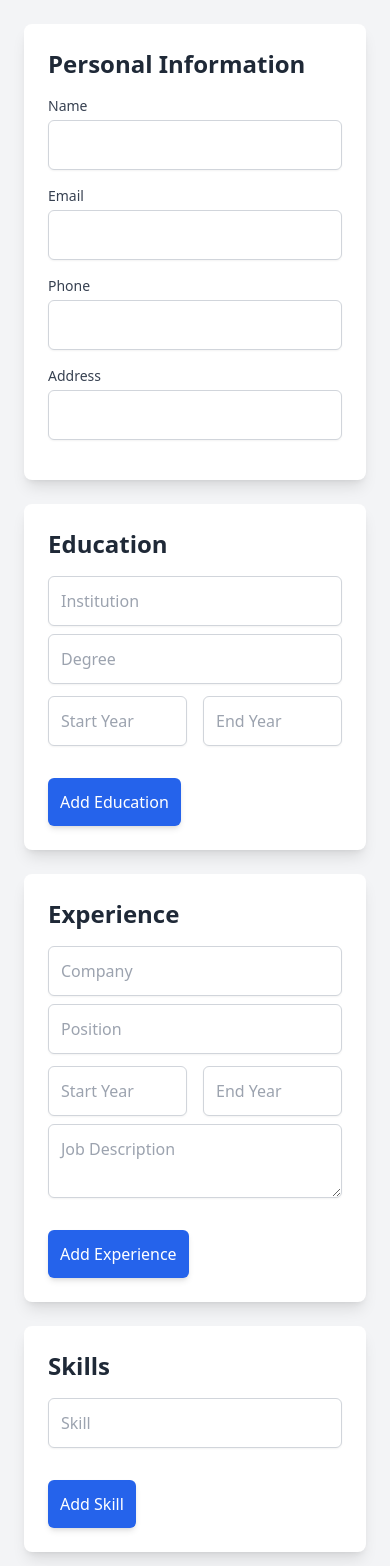
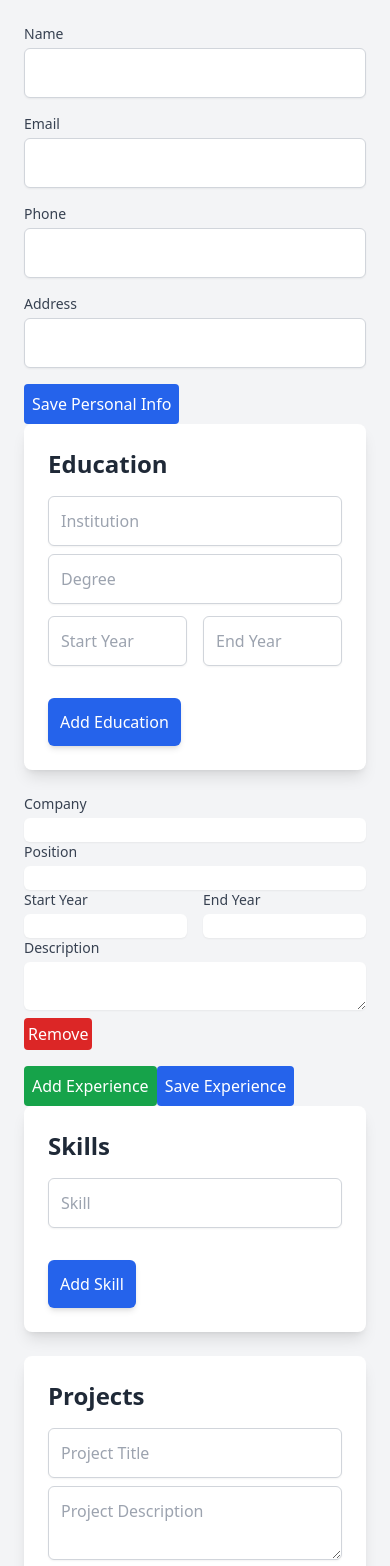
Before and after one commit to akhileshojha/resume-builder, a React (Create React App) app: page / in a window 390 px wide. Shown: the top 1566 px of the page. Built offline with nearby package versions, Linux system fonts and the light colour scheme.

Commit message:
validationSchema, PersonalInfoForm and ExperienceForm

```diff
--- a/package.json
+++ b/package.json
@@ -2,6 +2,7 @@
   "private": true,
   "dependencies": {
     "@babel/plugin-proposal-private-property-in-object": "^7.21.11",
+    "@hookform/resolvers": "^3.9.0",
     "@testing-library/jest-dom": "^5.17.0",
     "@testing-library/react": "^13.4.0",
     "@testing-library/user-event": "^13.5.0",
@@ -11,10 +12,12 @@
     "@types/react-dom": "^18.3.0",
     "react": "^18.3.1",
     "react-dom": "^18.3.1",
+    "react-hook-form": "^7.53.0",
     "react-router-dom": "^6.26.1",
     "react-scripts": "5.0.1",
     "typescript": "^4.9.5",
-    "web-vitals": "^2.1.4"
+    "web-vitals": "^2.1.4",
+    "yup": "^1.4.0"
   },
   "scripts": {
     "start": "react-scripts start",
--- a/src/components/ResumeForm/ExperienceForm.tsx
+++ b/src/components/ResumeForm/ExperienceForm.tsx
@@ -1,4 +1,7 @@
 import React from 'react';
+import { useForm, useFieldArray } from 'react-hook-form';
+import { yupResolver } from '@hookform/resolvers/yup';
+import { experienceSchema } from './validationSchemas'; // Updated schema import
 
 interface Experience {
   company: string;
@@ -8,79 +11,114 @@ interface Experience {
   description: string;
 }
 
-interface ExperienceProps {
+interface ExperienceFormProps {
   experience: Experience[];
   onChange: (experience: Experience[]) => void;
 }
 
-const ExperienceForm: React.FC<ExperienceProps> = ({ experience, onChange }) => {
-  const handleExperienceChange = (index: number, e: React.ChangeEvent<HTMLInputElement | HTMLTextAreaElement>) => {
-    const updatedExperience = experience.map((exp, i) =>
-      i === index ? { ...exp, [e.target.name]: e.target.value } : exp
-    );
-    onChange(updatedExperience);
-  };
+const ExperienceForm: React.FC<ExperienceFormProps> = ({ experience, onChange }) => {
+  const { register, control, handleSubmit, formState: { errors } } = useForm<{
+    experience: Experience[];
+  }>({
+    resolver: yupResolver(experienceSchema), // Resolver with the correct schema
+    defaultValues: { experience } // Make sure experience is an array, even if empty
+  });
 
-  const addExperience = () => {
-    onChange([...experience, { company: '', position: '', startYear: '', endYear: '', description: '' }]);
+  const { fields, append, remove } = useFieldArray({
+    control,
+    name: "experience"
+  });
+
+  const onSubmit = (data: { experience: Experience[] }) => {
+    onChange(data.experience);
   };
 
   return (
-    <div className="p-6 bg-white shadow-lg rounded-lg mb-6">
-      <h2 className="text-2xl font-bold text-gray-800 mb-4">Experience</h2>
-      {experience.map((exp, index) => (
-        <div key={index} className="mb-4">
+    <form onSubmit={handleSubmit(onSubmit)} className="space-y-4">
+      {fields.map((item, index) => (
+        <div key={item.id}>
+          <div>
+            <label className="block text-sm font-medium text-gray-700">Company</label>
             <input
               type="text"
-            name="company"
-            value={exp.company}
-            onChange={(e) => handleExperienceChange(index, e)}
-            placeholder="Company"
-            className="mt-1 p-3 block w-full border border-gray-300 rounded-md shadow-sm focus:ring-blue-500 focus:border-blue-500 sm:text-sm mb-2"
+              {...register(`experience.${index}.company` as const)}
+              className="mt-1 block w-full shadow-sm sm:text-sm border-gray-300 rounded-md"
             />
+            {errors.experience?.[index]?.company && (
+              <span className="text-red-500">{errors.experience[index]?.company?.message}</span>
+            )}
+          </div>
+
+          <div>
+            <label className="block text-sm font-medium text-gray-700">Position</label>
             <input
               type="text"
-            name="position"
-            value={exp.position}
-            onChange={(e) => handleExperienceChange(index, e)}
-            placeholder="Position"
-            className="mt-1 p-3 block w-full border border-gray-300 rounded-md shadow-sm focus:ring-blue-500 focus:border-blue-500 sm:text-sm mb-2"
+              {...register(`experience.${index}.position` as const)}
+              className="mt-1 block w-full shadow-sm sm:text-sm border-gray-300 rounded-md"
             />
+            {errors.experience?.[index]?.position && (
+              <span className="text-red-500">{errors.experience[index]?.position?.message}</span>
+            )}
+          </div>
+
           <div className="grid grid-cols-2 gap-4">
+            <div>
+              <label className="block text-sm font-medium text-gray-700">Start Year</label>
               <input
                 type="text"
-              name="startYear"
-              value={exp.startYear}
-              onChange={(e) => handleExperienceChange(index, e)}
-              placeholder="Start Year"
-              className="mt-1 p-3 block w-full border border-gray-300 rounded-md shadow-sm focus:ring-blue-500 focus:border-blue-500 sm:text-sm"
+                {...register(`experience.${index}.startYear` as const)}
+                className="mt-1 block w-full shadow-sm sm:text-sm border-gray-300 rounded-md"
               />
+              {errors.experience?.[index]?.startYear && (
+                <span className="text-red-500">{errors.experience[index]?.startYear?.message}</span>
+              )}
+            </div>
+
+            <div>
+              <label className="block text-sm font-medium text-gray-700">End Year</label>
               <input
                 type="text"
-              name="endYear"
-              value={exp.endYear}
-              onChange={(e) => handleExperienceChange(index, e)}
-              placeholder="End Year"
-              className="mt-1 p-3 block w-full border border-gray-300 rounded-md shadow-sm focus:ring-blue-500 focus:border-blue-500 sm:text-sm"
+                {...register(`experience.${index}.endYear` as const)}
+                className="mt-1 block w-full shadow-sm sm:text-sm border-gray-300 rounded-md"
               />
+              {errors.experience?.[index]?.endYear && (
+                <span className="text-red-500">{errors.experience[index]?.endYear?.message}</span>
+              )}
             </div>
+          </div>
+
+          <div>
+            <label className="block text-sm font-medium text-gray-700">Description</label>
             <textarea
-            name="description"
-            value={exp.description}
-            onChange={(e) => handleExperienceChange(index, e)}
-            placeholder="Job Description"
-            className="mt-2 p-3 block w-full border border-gray-300 rounded-md shadow-sm focus:ring-blue-500 focus:border-blue-500 sm:text-sm"
+              {...register(`experience.${index}.description` as const)}
+              className="mt-1 block w-full shadow-sm sm:text-sm border-gray-300 rounded-md"
             />
+            {errors.experience?.[index]?.description && (
+              <span className="text-red-500">{errors.experience[index]?.description?.message}</span>
+            )}
+          </div>
+
+          <button
+            type="button"
+            onClick={() => remove(index)}
+            className="mt-2 p-1 bg-red-600 text-white rounded"
+          >
+            Remove
+          </button>
         </div>
       ))}
+
       <button
         type="button"
-        onClick={addExperience}
-        className="mt-4 p-3 bg-blue-600 text-white rounded-md shadow-md hover:bg-blue-700 transition duration-300"
+        onClick={() => append({ company: '', position: '', startYear: '', endYear: '', description: '' })}
+        className="mt-4 p-2 bg-green-600 text-white rounded"
       >
         Add Experience
       </button>
-    </div>
+      <button type="submit" className="mt-4 p-2 bg-blue-600 text-white rounded">
+        Save Experience
+      </button>
+    </form>
   );
 };
 
--- a/src/components/ResumeForm/PersonalInfoForm.tsx
+++ b/src/components/ResumeForm/PersonalInfoForm.tsx
@@ -1,4 +1,7 @@
 import React from 'react';
+import { useForm } from 'react-hook-form';
+import { yupResolver } from '@hookform/resolvers/yup';
+import { personalInfoSchema } from './validationSchemas';
 
 interface PersonalInfoProps {
   name: string;
@@ -9,50 +12,65 @@ interface PersonalInfoProps {
 }
 
 const PersonalInfoForm: React.FC<PersonalInfoProps> = ({ name, email, phone, address, onChange }) => {
+  const { register, handleSubmit, formState: { errors } } = useForm({
+    resolver: yupResolver(personalInfoSchema),
+  });
+  const onSubmit = (data: any) => {
+    console.log(data);
+    // You can handle form submission here
+  };
   return (
-    <div className="p-6 bg-white shadow-lg rounded-lg mb-6">
-      <h2 className="text-2xl font-bold text-gray-800 mb-4">Personal Information</h2>
-      <div className="mb-4">
+    <form onSubmit={handleSubmit(onSubmit)} className="space-y-4">
+      <div>
         <label className="block text-sm font-medium text-gray-700">Name</label>
         <input
           type="text"
-          name="name"
+          {...register('name')}
           value={name}
           onChange={onChange}
           className="mt-1 p-3 block w-full border border-gray-300 rounded-md shadow-sm focus:ring-blue-500 focus:border-blue-500 sm:text-sm"
         />
+        {errors.name && <span className="text-red-500">{errors.name.message}</span>}
       </div>
-      <div className="mb-4">
+
+      <div>
         <label className="block text-sm font-medium text-gray-700">Email</label>
         <input
           type="email"
-          name="email"
+          {...register('email')}
           value={email}
           onChange={onChange}
           className="mt-1 p-3 block w-full border border-gray-300 rounded-md shadow-sm focus:ring-blue-500 focus:border-blue-500 sm:text-sm"
         />
+        {errors.email && <span className="text-red-500">{errors.email.message}</span>}
       </div>
-      <div className="mb-4">
+
+      <div>
         <label className="block text-sm font-medium text-gray-700">Phone</label>
         <input
           type="text"
-          name="phone"
+          {...register('phone')}
           value={phone}
           onChange={onChange}
           className="mt-1 p-3 block w-full border border-gray-300 rounded-md shadow-sm focus:ring-blue-500 focus:border-blue-500 sm:text-sm"
         />
+        {errors.phone && <span className="text-red-500">{errors.phone.message}</span>}
       </div>
-      <div className="mb-4">
+
+      <div>
         <label className="block text-sm font-medium text-gray-700">Address</label>
         <input
           type="text"
-          name="address"
+          {...register('address')}
           value={address}
           onChange={onChange}
           className="mt-1 p-3 block w-full border border-gray-300 rounded-md shadow-sm focus:ring-blue-500 focus:border-blue-500 sm:text-sm"
         />
+        {errors.address && <span className="text-red-500">{errors.address.message}</span>}
       </div>
-    </div>
+
+      <button type="submit" className="mt-4 p-2 bg-blue-600 text-white rounded">Save Personal Info</button>
+    </form>
   );
 };
 
--- /dev/null
+++ b/src/components/ResumeForm/validationSchemas.tsx
@@ -0,0 +1,36 @@
+import * as yup from 'yup';
+
+const personalInfoSchema = yup.object().shape({
+  name: yup.string().required('Name is required'),
+  email: yup.string().email('Invalid email format').required('Email is required'),
+  phone: yup.string().required('Phone number is required'),
+  address: yup.string().required('Address is required'),
+});
+
+const educationSchema = yup.object().shape({
+  institution: yup.string().required('Institution name is required'),
+  degree: yup.string().required('Degree is required'),
+  startYear: yup.string().required('Start year is required'),
+  endYear: yup.string().required('End year is required'),
+});
+
+const experienceSchema = yup.object().shape({
+  experience: yup.array().of(
+    yup.object().shape({
+      company: yup.string().required('Company is required'),
+      position: yup.string().required('Position is required'),
+      startYear: yup.string().required('Start year is required'),
+      endYear: yup.string().required('End year is required'),
+      description: yup.string().required('Description is required')
+    })
+  ).required('Experience is required').min(1, 'At least one experience is required')
+});
+const skillsSchema = yup.array().of(yup.string().required('Each skill is required'));
+
+const projectsSchema = yup.object().shape({
+  title: yup.string().required('Project title is required'),
+  description: yup.string().required('Project description is required'),
+  link: yup.string().url('Invalid URL format'),
+});
+
+export { personalInfoSchema, educationSchema, experienceSchema, skillsSchema, projectsSchema }
```
Also changed, not shown: 2 other files (tests, documents, lock files or other folders). Lines whose indentation alone changed are shown as unchanged.
